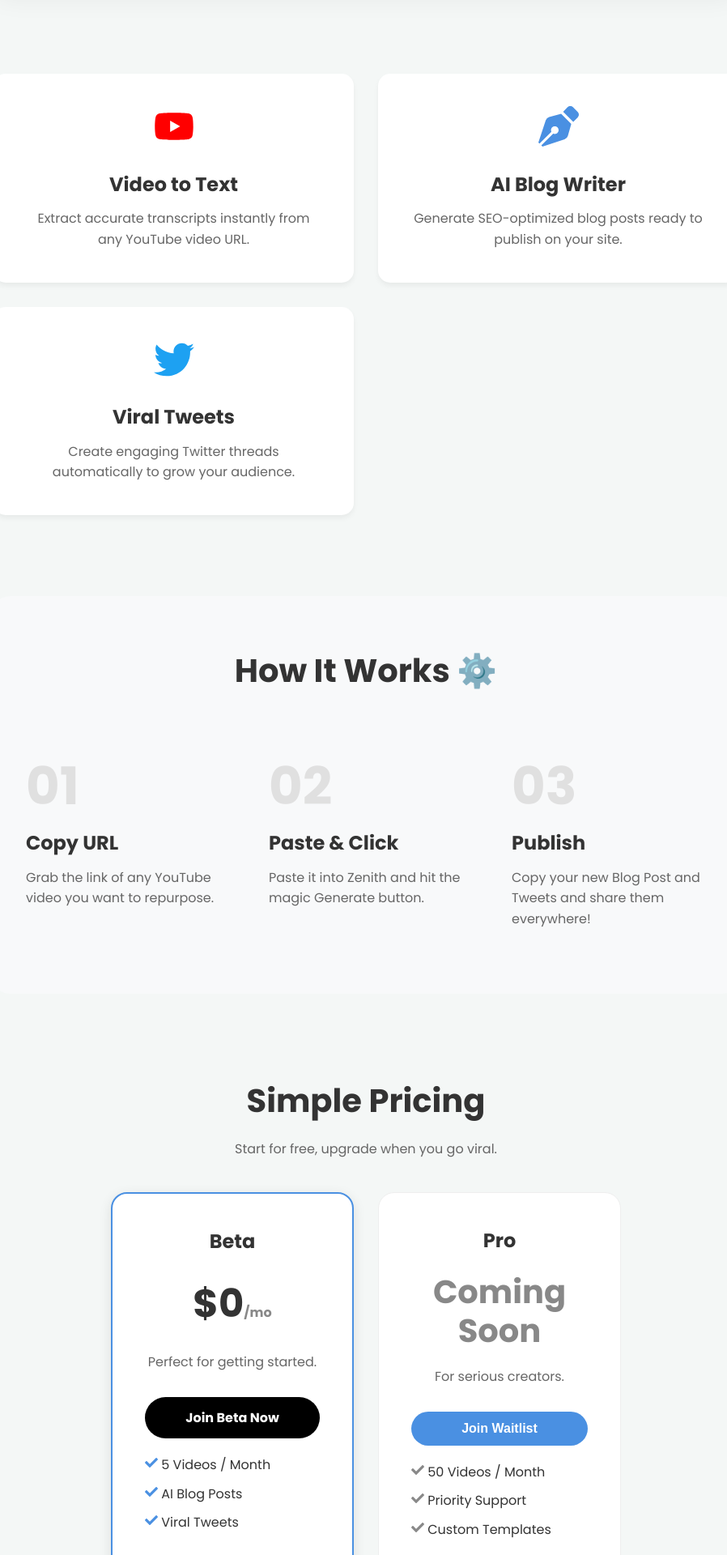
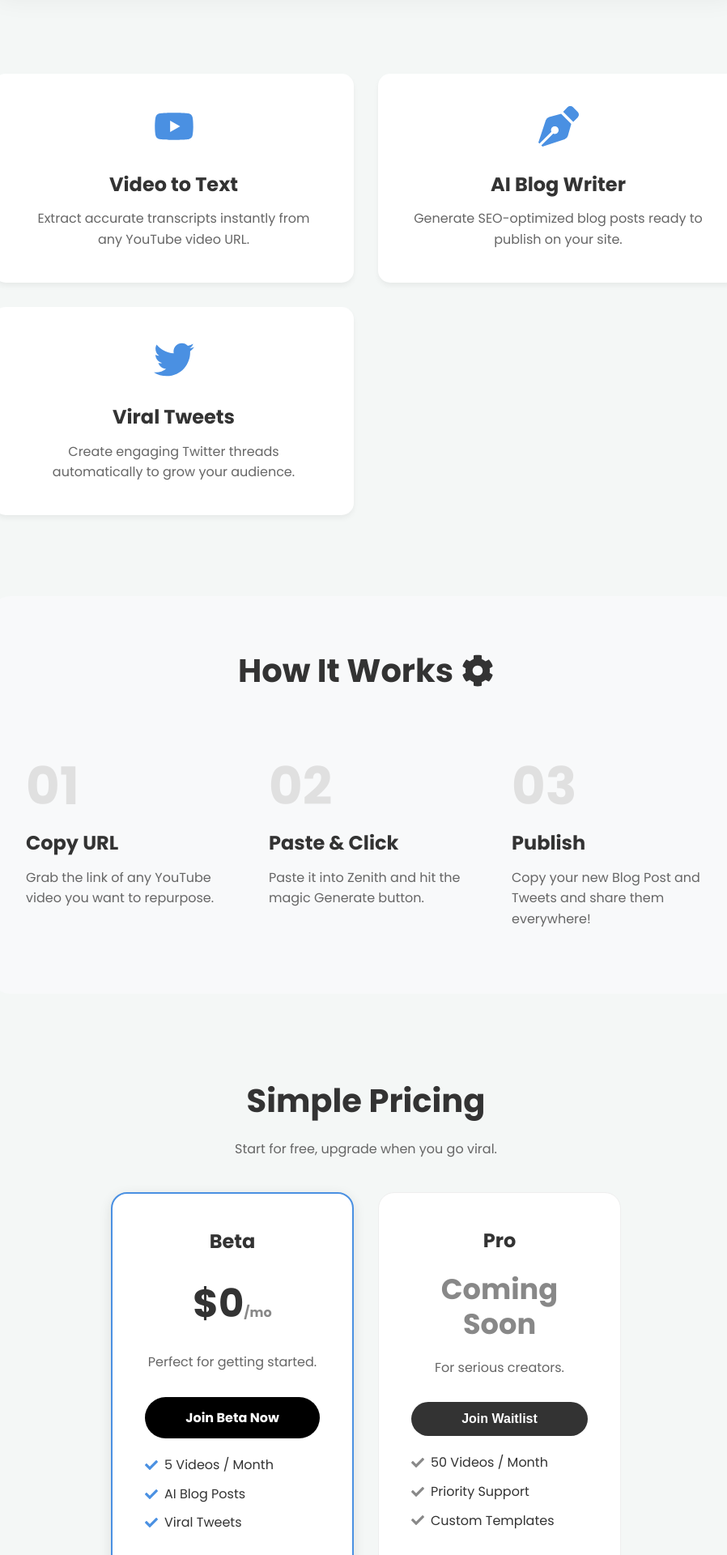
Before and after one commit to digitaltoolshub29/echosuite, a React (Vite) app in the folder frontend/: page / in a window 1280 px wide. Shown: the part 640-2560 px from the top of the page at 81% size, without its empty margins (188-1086 px from the left). Built offline with nearby package versions, Linux system fonts and the light colour scheme.

Commit message:
refactor: unify UI and replace emojis with icons

```diff
--- a/frontend/src/pages/Home.jsx
+++ b/frontend/src/pages/Home.jsx
@@ -1,6 +1,7 @@
 import { useState } from 'react'
 import { Link } from 'react-router-dom'
-import { FaYoutube, FaPenNib, FaTwitter, FaArrowRight, FaCheck } from 'react-icons/fa'
+// IMPORTING NEW ICONS
+import { FaYoutube, FaPenNib, FaTwitter, FaArrowRight, FaCheck, FaSyncAlt, FaCog, FaEnvelope, FaHeart } from 'react-icons/fa'
 import { toast } from 'react-toastify'
 import axios from 'axios'
 
@@ -28,7 +29,8 @@ function Home() {
       <section style={{ textAlign: 'center', padding: '80px 20px', backgroundColor: '#fff', borderRadius: '20px', marginBottom: '60px', boxShadow: '0 10px 30px rgba(0,0,0,0.05)' }}>
         <h1 style={{ fontSize: '3.5rem', marginBottom: '20px', color: '#2c3e50', lineHeight: '1.2', fontWeight: '800' }}>
           Stop Wasting Your Content <br />
-          <span style={{ color: '#4a90e2' }}>Recycle It with AI ♻️</span>
+          {/* CHANGE 1: Replaced emoji with professional icon */}
+          <span style={{ color: '#4a90e2', display: 'inline-flex', alignItems: 'center', gap: '10px' }}>Recycle It with AI <FaSyncAlt /></span>
         </h1>
         <p style={{ fontSize: '1.3rem', color: '#666', marginBottom: '40px', maxWidth: '700px', margin: '0 auto 40px', lineHeight: '1.6' }}>
           Turn one YouTube video into unlimited Blog Posts, Tweets, and LinkedIn articles in seconds. Built for Creators, by Creators.
@@ -43,8 +45,9 @@ function Home() {
 
       {/* Features Section */}
       <section style={{ display: 'grid', gridTemplateColumns: 'repeat(auto-fit, minmax(300px, 1fr))', gap: '30px', padding: '40px 0', marginBottom: '60px' }}>
+        {/* CHANGE 3: Unified icon colors */}
         <div style={{ padding: '40px', textAlign: 'center', backgroundColor: '#fff', borderRadius: '15px', boxShadow: '0 4px 6px rgba(0,0,0,0.05)', transition: 'transform 0.3s' }}>
-          <FaYoutube size={50} color='#FF0000' style={{ marginBottom: '20px' }} />
+          <FaYoutube size={50} color='#4a90e2' style={{ marginBottom: '20px' }} />
           <h3 style={{ fontSize: '1.5rem', marginBottom: '10px' }}>Video to Text</h3>
           <p style={{ color: '#666' }}>Extract accurate transcripts instantly from any YouTube video URL.</p>
         </div>
@@ -54,7 +57,7 @@ function Home() {
           <p style={{ color: '#666' }}>Generate SEO-optimized blog posts ready to publish on your site.</p>
         </div>
         <div style={{ padding: '40px', textAlign: 'center', backgroundColor: '#fff', borderRadius: '15px', boxShadow: '0 4px 6px rgba(0,0,0,0.05)', transition: 'transform 0.3s' }}>
-          <FaTwitter size={50} color='#1da1f2' style={{ marginBottom: '20px' }} />
+          <FaTwitter size={50} color='#4a90e2' style={{ marginBottom: '20px' }} />
           <h3 style={{ fontSize: '1.5rem', marginBottom: '10px' }}>Viral Tweets</h3>
           <p style={{ color: '#666' }}>Create engaging Twitter threads automatically to grow your audience.</p>
         </div>
@@ -62,7 +65,8 @@ function Home() {
 
       {/* How It Works Section */}
       <section style={{ padding: '60px 20px', backgroundColor: '#f8f9fa', borderRadius: '20px', marginBottom: '60px', textAlign: 'center' }}>
-        <h2 style={{ fontSize: '2.5rem', marginBottom: '40px', color: '#333' }}>How It Works ⚙️</h2>
+        {/* CHANGE 1: Replaced emoji with professional icon */}
+        <h2 style={{ fontSize: '2.5rem', marginBottom: '40px', color: '#333', display: 'inline-flex', alignItems: 'center', gap: '10px' }}>How It Works <FaCog /></h2>
         <div style={{ display: 'flex', justifyContent: 'space-around', flexWrap: 'wrap', gap: '20px', textAlign: 'left' }}>
           <div style={{ flex: '1', minWidth: '250px', padding: '20px' }}>
             <h1 style={{ fontSize: '4rem', color: '#e0e0e0', margin: '0' }}>01</h1>
@@ -96,46 +100,43 @@ function Home() {
             <p style={{ color: '#666', marginBottom: '30px' }}>Perfect for getting started.</p>
             <Link to='/register' className='btn btn-block' style={{ marginBottom: '20px', borderRadius: '50px' }}>Join Beta Now</Link>
             <ul style={{ textAlign: 'left', listStyle: 'none', padding: 0 }}>
-              <li style={{ marginBottom: '10px' }}><FaCheck color='#4a90e2' /> 5 Videos / Month</li>
-              <li style={{ marginBottom: '10px' }}><FaCheck color='#4a90e2' /> AI Blog Posts</li>
-              <li style={{ marginBottom: '10px' }}><FaCheck color='#4a90e2' /> Viral Tweets</li>
+              <li style={{ marginBottom: '10px', display: 'flex', alignItems: 'center', gap: '8px' }}><FaCheck color='#4a90e2' /> 5 Videos / Month</li>
+              <li style={{ marginBottom: '10px', display: 'flex', alignItems: 'center', gap: '8px' }}><FaCheck color='#4a90e2' /> AI Blog Posts</li>
+              <li style={{ marginBottom: '10px', display: 'flex', alignItems: 'center', gap: '8px' }}><FaCheck color='#4a90e2' /> Viral Tweets</li>
             </ul>
           </div>
 
-          {/* Pro Plan (Waitlist) - FINAL VERSION */}
+          {/* Pro Plan (Waitlist) */}
           <div style={{ backgroundColor: '#fff', padding: '40px', borderRadius: '20px', width: '300px', border: '1px solid #eee' }}>
             <h3 style={{ fontSize: '1.5rem', marginBottom: '10px' }}>Pro</h3>
 
-            {/* PRICE CHANGED TO TEXT */}
-            <h1 style={{ fontSize: '2.5rem', margin: '20px 0', color: '#888', lineHeight: '1.2' }}>
+            {/* CHANGE 4: Adjusted font size */}
+            <h1 style={{ fontSize: '2.2rem', margin: '20px 0', color: '#888', lineHeight: '1.2' }}>
                 Coming<br />Soon
             </h1>
-
             <p style={{ color: '#666', marginBottom: '30px' }}>For serious creators.</p>
 
-            {/* BUTTON CHANGED */}
+            {/* CHANGE 2: Unified button color to black */}
             <button
               className='btn'
-              style={{ marginBottom: '20px', borderRadius: '50px', width: '100%', backgroundColor: '#4a90e2', color: 'white', border: 'none' }}
+              style={{ marginBottom: '20px', borderRadius: '50px', width: '100%', backgroundColor: '#333', color: 'white', border: 'none', cursor: 'pointer' }}
               onClick={() => toast.info('You will be notified when Pro is available!')}
             >
               Join Waitlist
             </button>
-
             <ul style={{ textAlign: 'left', listStyle: 'none', padding: 0 }}>
-              {/* MOST IMPORTANT CHANGE HERE */}
-              <li style={{ marginBottom: '10px' }}><FaCheck color='#888' /> 50 Videos / Month</li>
-              <li style={{ marginBottom: '10px' }}><FaCheck color='#888' /> Priority Support</li>
-              <li style={{ marginBottom: '10px' }}><FaCheck color='#888' /> Custom Templates</li>
+              <li style={{ marginBottom: '10px', display: 'flex', alignItems: 'center', gap: '8px' }}><FaCheck color='#888' /> 50 Videos / Month</li>
+              <li style={{ marginBottom: '10px', display: 'flex', alignItems: 'center', gap: '8px' }}><FaCheck color='#888' /> Priority Support</li>
+              <li style={{ marginBottom: '10px', display: 'flex', alignItems: 'center', gap: '8px' }}><FaCheck color='#888' /> Custom Templates</li>
             </ul>
           </div>
-
         </div>
       </section>
 
       {/* Newsletter Section */}
       <section style={{ textAlign: 'center', padding: '60px 20px', backgroundColor: '#fff', borderRadius: '20px', marginBottom: '40px', border: '1px solid #eee' }}>
-        <h3 style={{ fontSize: '2rem', marginBottom: '15px', color: '#333' }}>Join the AI Content Revolution 📩</h3>
+        {/* CHANGE 1: Replaced emoji with professional icon */}
+        <h3 style={{ fontSize: '2rem', marginBottom: '15px', color: '#333', display: 'inline-flex', alignItems: 'center', gap: '10px' }}>Join the AI Content Revolution <FaEnvelope /></h3>
         <p style={{ color: '#666', marginBottom: '30px' }}>Get weekly tips on how to grow your channel using AI.</p>
 
         <form style={{ display: 'flex', justifyContent: 'center', gap: '10px', maxWidth: '500px', margin: '0 auto' }} onSubmit={onSubscribe}>
@@ -147,13 +148,13 @@ function Home() {
             onChange={(e) => setEmail(e.target.value)}
             required
           />
-          <button type="submit" className='btn' style={{ borderRadius: '50px', padding: '15px 30px', backgroundColor: '#333', border: 'none', color: '#fff' }}>
+          <button type="submit" className='btn' style={{ borderRadius: '50px', padding: '15px 30px', backgroundColor: '#333', border: 'none', color: '#fff', cursor: 'pointer' }}>
             Subscribe
           </button>
         </form>
       </section>
 
-      {/* Footer - THIS IS THE MODIFIED PART */}
+      {/* Footer */}
       <footer style={{ textAlign: 'center', padding: '40px 20px', color: '#888', borderTop: '1px solid #eee', marginTop: '40px', backgroundColor: '#f9f9f9' }}>
         <p>&copy; 2026 Zenith. All rights reserved.</p>
         <div style={{ marginTop: '10px', fontSize: '0.9rem' }}>
@@ -161,7 +162,8 @@ function Home() {
           |
           <Link to="/terms" style={{ margin: '0 10px', color: '#666' }}>Terms of Service</Link>
         </div>
-        <p style={{ fontSize: '0.8rem', marginTop: '20px' }}>Made with ❤️ for Creators.</p>
+        {/* CHANGE 1: Replaced emoji with professional icon */}
+        <p style={{ fontSize: '0.8rem', marginTop: '20px', display: 'inline-flex', alignItems: 'center', gap: '5px' }}>Made with <FaHeart /> for Creators.</p>
       </footer>
     </>
   )
--- a/package.json
+++ b/package.json
@@ -1,5 +1,5 @@
 {
-  "name": "Zenith",
+  "name": "zenith",
   "version": "1.0.0",
   "description": "Zenith Full Stack App",
   "main": "backend/server.js",
```
Also changed, not shown: 1 other file (tests, documents, lock files or other folders).
